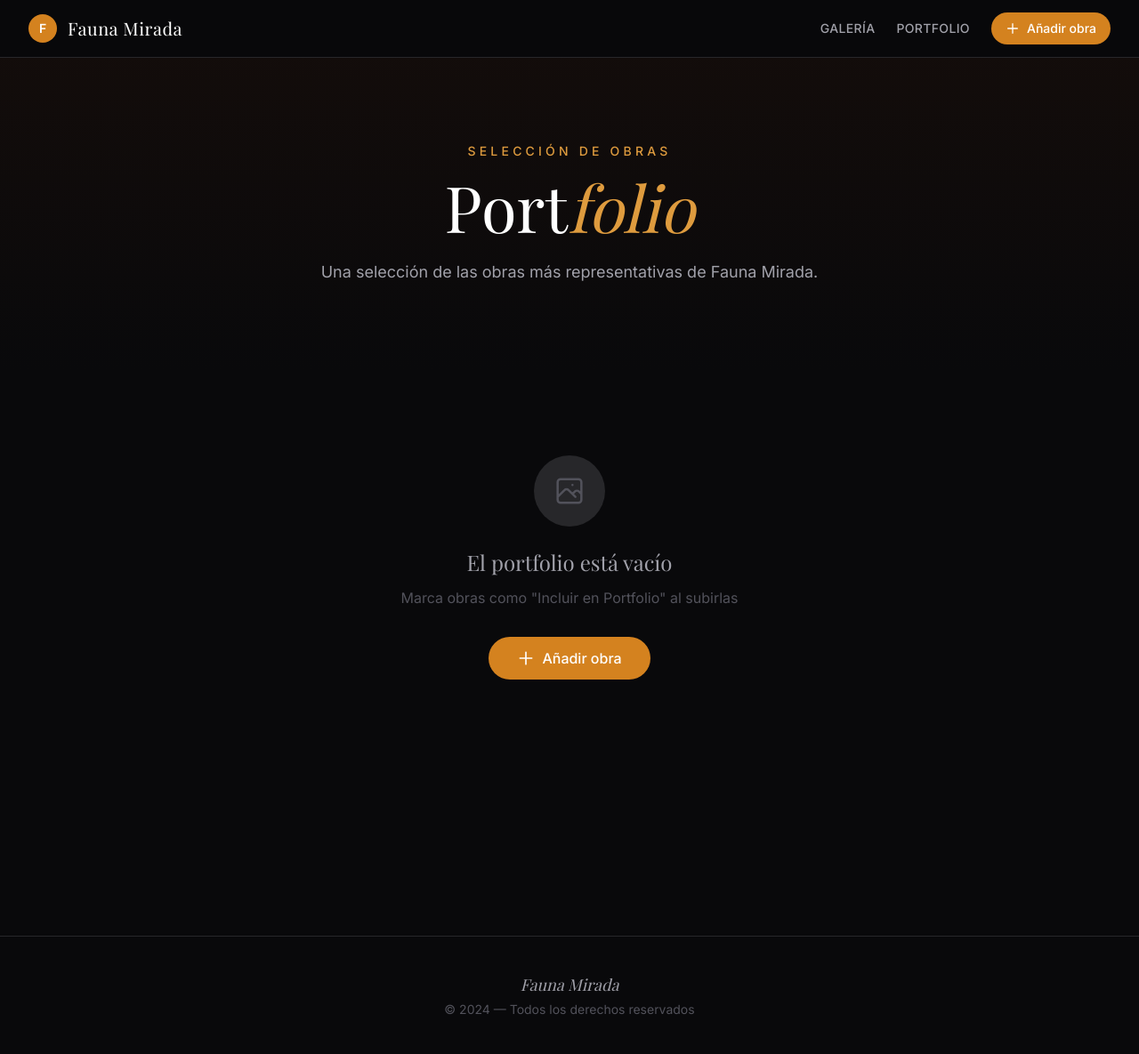
After one commit to fuen44-ui/faunamirada.com, a Flask app: page /portfolio in a window 1280 px wide. The commit adds this page. Shown: the whole page at 89% size. Run offline with Flask 3, Linux system fonts and the light colour scheme; some libraries are stand-ins or nearby versions; some web fonts are replaced.

Commit message:
Añade sección portfolio y mejoras de subida
- Nueva ruta /portfolio con campo en_portfolio
- Plantilla portfolio.html e imagen de fondo
- Actualización de formulario subir y base

Co-Authored-By: Claude Sonnet 4.6 <noreply@anthropic.com>

```diff
--- a/app.py
+++ b/app.py
@@ -37,6 +37,7 @@ class Obra(db.Model):
     cloudinary_public_id = db.Column(db.String(200))
     thumbnail_url = db.Column(db.String(500))
     destacada = db.Column(db.Boolean, default=False)
+    en_portfolio = db.Column(db.Boolean, default=False)
     fecha_subida = db.Column(db.DateTime, default=datetime.utcnow)
 
     def to_dict(self):
@@ -143,7 +144,8 @@ def subir():
                 cloudinary_url=cloudinary_url,
                 cloudinary_public_id=public_id,
                 thumbnail_url=thumbnail_url,
-                destacada='destacada' in request.form
+                destacada='destacada' in request.form,
+                en_portfolio='en_portfolio' in request.form
             )
             db.session.add(obra)
             db.session.commit()
@@ -174,6 +176,12 @@ def eliminar(id):
     return redirect(url_for('galeria'))
 
 
+@app.route('/portfolio')
+def portfolio():
+    obras = Obra.query.filter_by(en_portfolio=True).order_by(Obra.fecha_subida.desc()).all()
+    return render_template('portfolio.html', obras=obras)
+
+
 @app.route('/api/obras')
 def api_obras():
     obras = Obra.query.order_by(Obra.fecha_subida.desc()).all()
--- a/templates/base.html
+++ b/templates/base.html
@@ -107,6 +107,10 @@
                        class="text-zinc-400 hover:text-white transition-colors text-sm font-medium tracking-wide uppercase">
                         Galería
                     </a>
+                    <a href="{{ url_for('portfolio') }}"
+                       class="text-zinc-400 hover:text-white transition-colors text-sm font-medium tracking-wide uppercase">
+                        Portfolio
+                    </a>
                     <a href="{{ url_for('subir') }}"
                        class="bg-fauna-500 hover:bg-fauna-400 text-white px-4 py-2 rounded-full text-sm font-medium transition-colors flex items-center gap-2">
                         <svg class="w-4 h-4" fill="none" stroke="currentColor" viewBox="0 0 24 24">
--- /dev/null
+++ b/templates/portfolio.html
@@ -0,0 +1,120 @@
+{% extends "base.html" %}
+
+{% block title %}Portfolio — Fauna Mirada{% endblock %}
+
+{% block content %}
+
+<!-- Hero -->
+<section class="relative py-24 px-4 text-center overflow-hidden">
+    <div class="absolute inset-0 bg-gradient-to-b from-fauna-950/20 to-zinc-950 pointer-events-none"></div>
+    <div class="relative max-w-3xl mx-auto">
+        <p class="text-fauna-400 text-sm font-medium tracking-[0.3em] uppercase mb-4">Selección de obras</p>
+        <h1 class="font-display text-5xl sm:text-7xl text-white mb-6 leading-tight">
+            Port<em class="text-fauna-400">folio</em>
+        </h1>
+        <p class="text-zinc-400 text-lg max-w-xl mx-auto">
+            Una selección de las obras más representativas de Fauna Mirada.
+        </p>
+    </div>
+</section>
+
+<!-- Grid de obras -->
+<section class="max-w-7xl mx-auto px-4 sm:px-6 lg:px-8 pb-24">
+
+    {% if obras %}
+        <div class="grid grid-cols-1 sm:grid-cols-2 lg:grid-cols-3 gap-8">
+            {% for obra in obras %}
+            <article class="group flex flex-col">
+
+                <!-- Imagen / Vídeo -->
+                <div class="relative overflow-hidden rounded-2xl bg-zinc-900 aspect-[4/3]">
+                    {% if obra.tipo == 'video' %}
+                        <a href="{{ url_for('detalle', id=obra.id) }}" class="block w-full h-full">
+                            <video src="{{ obra.cloudinary_url }}" muted autoplay loop playsinline
+                                   class="w-full h-full object-cover group-hover:scale-105 transition-transform duration-700"></video>
+                            <div class="absolute inset-0 bg-black/40 opacity-0 group-hover:opacity-100 transition-opacity flex items-center justify-center">
+                                <div class="w-14 h-14 bg-white/20 backdrop-blur-sm rounded-full flex items-center justify-center border border-white/30">
+                                    <svg class="w-6 h-6 text-white ml-1" fill="currentColor" viewBox="0 0 24 24">
+                                        <path d="M8 5v14l11-7z"/>
+                                    </svg>
+                                </div>
+                            </div>
+                        </a>
+                    {% else %}
+                        <a href="{{ obra.cloudinary_url }}"
+                           class="glightbox block w-full h-full"
+                           data-gallery="portfolio"
+                           data-title="{{ obra.titulo }}"
+                           data-description="{{ obra.artista }}{% if obra.año %} · {{ obra.año }}{% endif %}{% if obra.tecnica %} · {{ obra.tecnica }}{% endif %}">
+                            <img src="{{ obra.thumbnail_url or obra.cloudinary_url }}"
+                                 alt="{{ obra.titulo }}"
+                                 class="w-full h-full object-cover group-hover:scale-105 transition-transform duration-700"
+                                 loading="lazy">
+                            <div class="absolute inset-0 bg-black/30 opacity-0 group-hover:opacity-100 transition-opacity flex items-center justify-center">
+                                <div class="w-12 h-12 bg-white/20 backdrop-blur-sm rounded-full flex items-center justify-center border border-white/30">
+                                    <svg class="w-5 h-5 text-white" fill="none" stroke="currentColor" viewBox="0 0 24 24">
+                                        <path stroke-linecap="round" stroke-linejoin="round" stroke-width="2"
+                                              d="M21 21l-6-6m2-5a7 7 0 11-14 0 7 7 0 0114 0z"/>
+                                    </svg>
+                                </div>
+                            </div>
+                        </a>
+                    {% endif %}
+                </div>
+
+                <!-- Info -->
+                <div class="mt-4 flex items-start justify-between gap-2">
+                    <div>
+                        <h2 class="font-display text-white text-lg leading-snug">{{ obra.titulo }}</h2>
+                        <p class="text-zinc-500 text-sm mt-1">
+                            {% if obra.tecnica %}{{ obra.tecnica }}{% endif %}
+                            {% if obra.tecnica and obra.año %} · {% endif %}
+                            {% if obra.año %}{{ obra.año }}{% endif %}
+                        </p>
+                    </div>
+                    <a href="{{ url_for('detalle', id=obra.id) }}"
+                       class="text-zinc-600 hover:text-fauna-400 transition-colors flex-shrink-0 mt-1"
+                       title="Ver detalle">
+                        <svg class="w-4 h-4" fill="none" stroke="currentColor" viewBox="0 0 24 24">
+                            <path stroke-linecap="round" stroke-linejoin="round" stroke-width="2"
+                                  d="M10 6H6a2 2 0 00-2 2v10a2 2 0 002 2h10a2 2 0 002-2v-4M14 4h6m0 0v6m0-6L10 14"/>
+                        </svg>
+                    </a>
+                </div>
+
+            </article>
+            {% endfor %}
+        </div>
+
+    {% else %}
+        <!-- Estado vacío -->
+        <div class="text-center py-24">
+            <div class="w-20 h-20 bg-zinc-800 rounded-full flex items-center justify-center mx-auto mb-6">
+                <svg class="w-10 h-10 text-zinc-600" fill="none" stroke="currentColor" viewBox="0 0 24 24">
+                    <path stroke-linecap="round" stroke-linejoin="round" stroke-width="1.5"
+                          d="M4 16l4.586-4.586a2 2 0 012.828 0L16 16m-2-2l1.586-1.586a2 2 0 012.828 0L20 14m-6-6h.01M6 20h12a2 2 0 002-2V6a2 2 0 00-2-2H6a2 2 0 00-2 2v12a2 2 0 002 2z"/>
+                </svg>
+            </div>
+            <h3 class="font-display text-2xl text-zinc-400 mb-3">El portfolio está vacío</h3>
+            <p class="text-zinc-600 mb-8">Marca obras como "Incluir en Portfolio" al subirlas</p>
+            <a href="{{ url_for('subir') }}"
+               class="bg-fauna-500 hover:bg-fauna-400 text-white px-8 py-3 rounded-full font-medium transition-colors inline-flex items-center gap-2">
+                <svg class="w-5 h-5" fill="none" stroke="currentColor" viewBox="0 0 24 24">
+                    <path stroke-linecap="round" stroke-linejoin="round" stroke-width="2" d="M12 4v16m8-8H4"/>
+                </svg>
+                Añadir obra
+            </a>
+        </div>
+    {% endif %}
+
+</section>
+
+{% endblock %}
+
+{% block extra_scripts %}
+<script>
+    document.addEventListener('DOMContentLoaded', () => {
+        GLightbox({ selector: '.glightbox', touchNavigation: true, loop: true });
+    });
+</script>
+{% endblock %}
```
Also changed, not shown: templates/subir.html (+10 -1 lines), static/fondo_portfolio.png (added).
